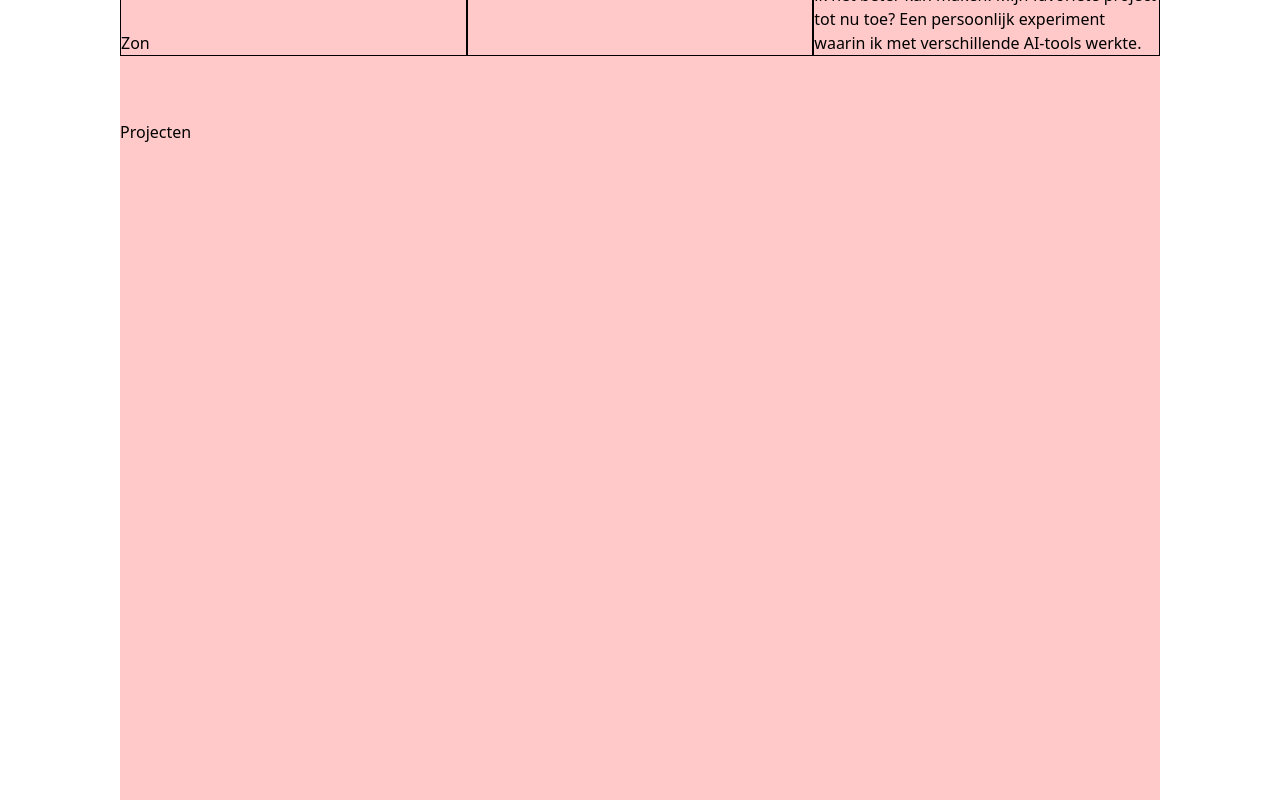
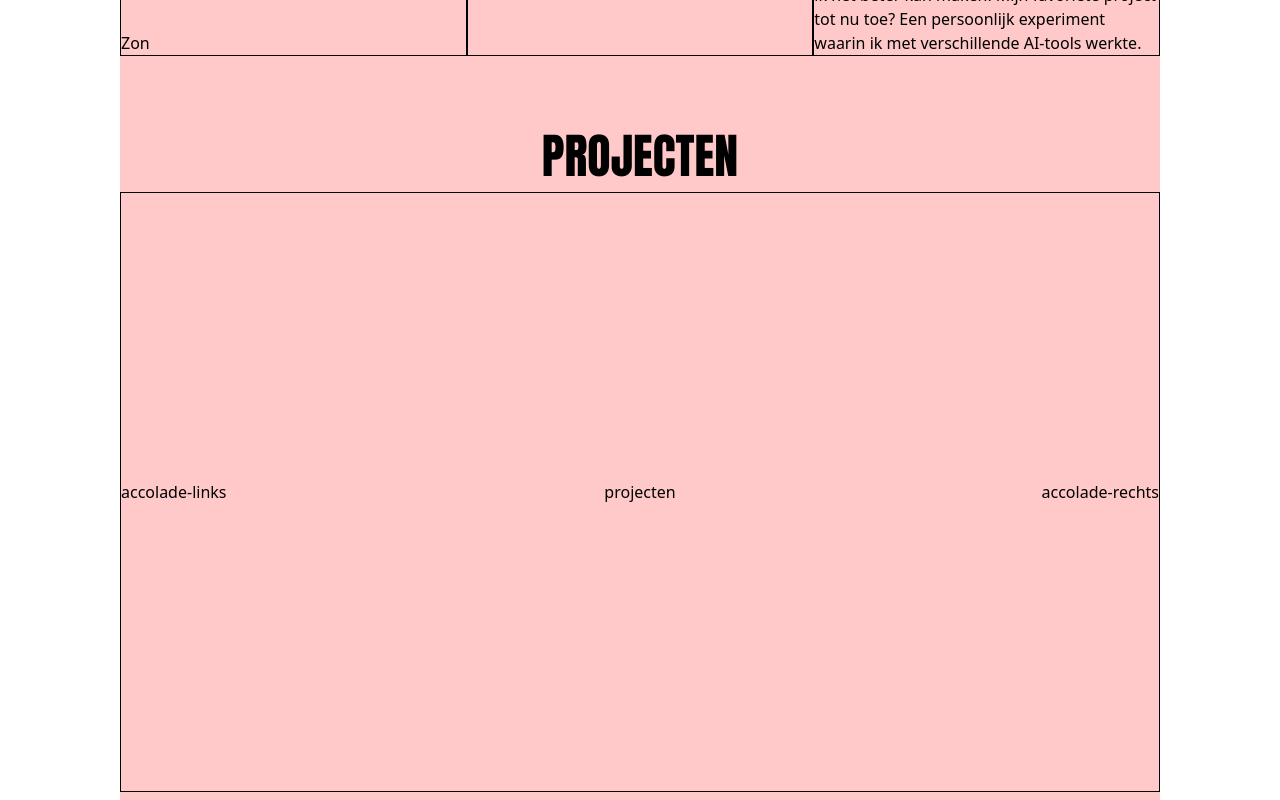
Before and after one commit to ouassilabenhammou/showcase-portfolio-s4, a Next.js app: page / in a window 1280 px wide. Shown: the part 1480-2280 px from the top of the page. Built offline with nearby package versions, Linux system fonts and the light colour scheme.

Commit message:
style(projecten): eerste layout voor projecten section toegevoegd

```diff
--- a/components/home/Projecten.tsx
+++ b/components/home/Projecten.tsx
@@ -1,9 +1,33 @@
-import React from "react";
+import Image from "next/image";
 
 export default function Projecten() {
   return (
-    <section id="projecten" className="min-h-screen">
-      Projecten
+    <section
+      id="projecten"
+      className="min-h-screen flex flex-col items-center "
+    >
+      <h1 className="font-heading text-[48px]">PROJECTEN</h1>
+      <div className="w-full h-150 grid grid-cols-3 border border-black place-items-center">
+        <div className="justify-self-start">
+          accolade-links
+          {/* <Image
+            src="/illustrations/accolade-links.svg"
+            alt="accolade-links illustratie"
+            width={61}
+            height={61}
+          /> */}
+        </div>
+        <div>projecten</div>
+        <div className="justify-self-end">
+          accolade-rechts
+          {/* <Image
+            src="/illustrations/accolade-rechts.svg"
+            alt="accolade-links illustratie"
+            width={61}
+            height={61}
+          /> */}
+        </div>
+      </div>
     </section>
   );
 }
```
Also changed, not shown: public/illustrations/accolade-rechts.svg.
